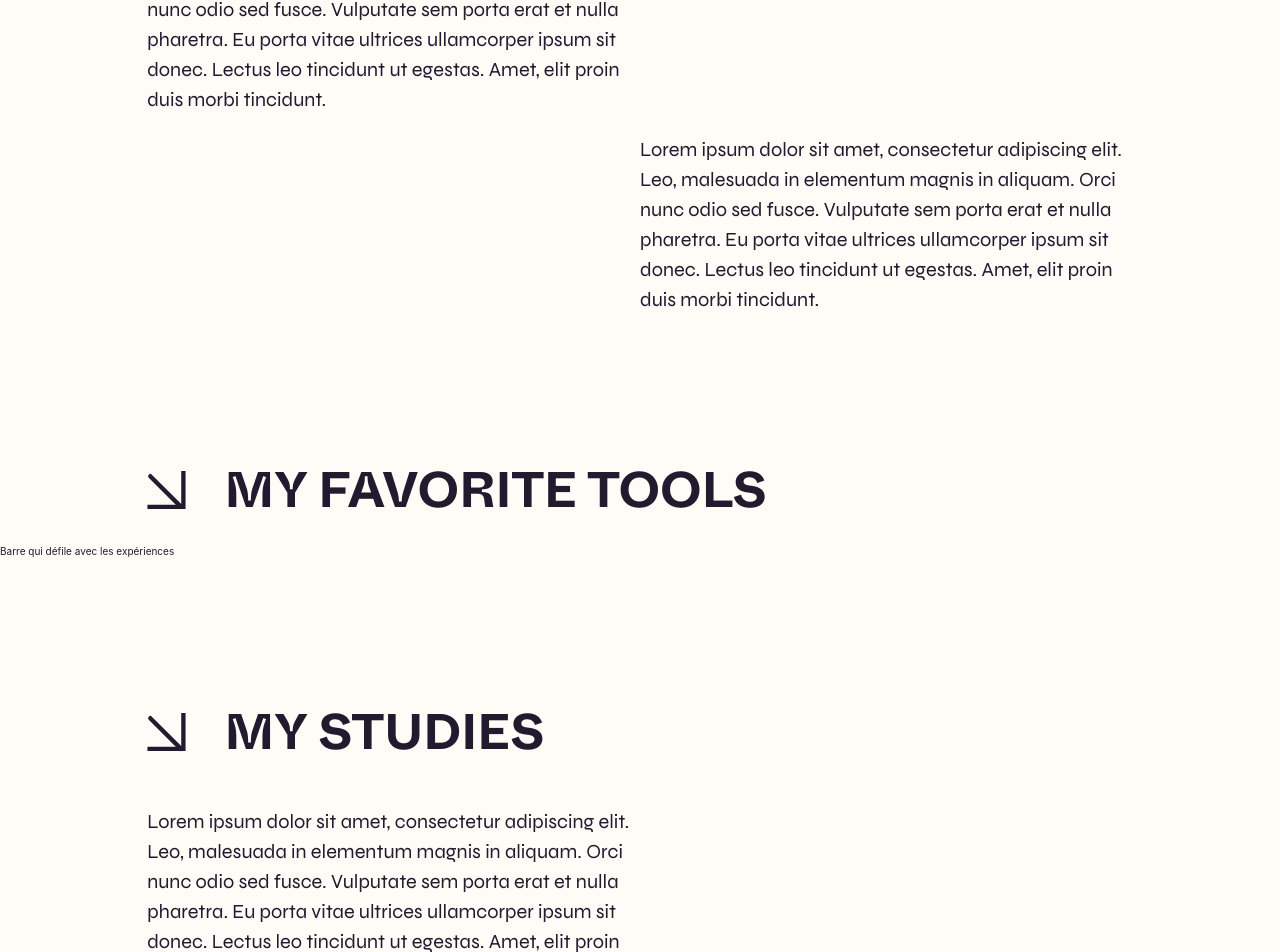
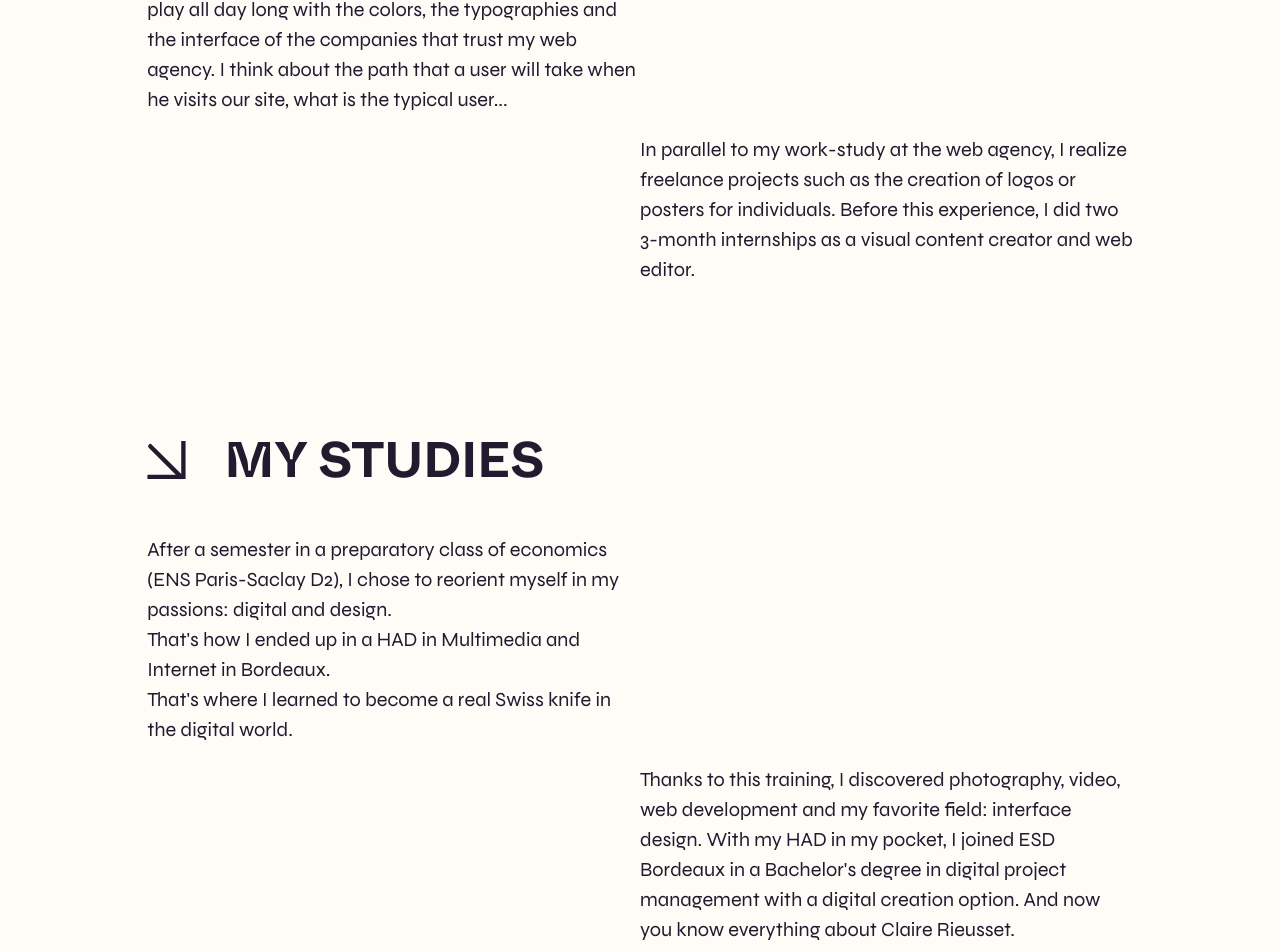
Before and after one commit to justinqllvr/portfolio-claire, a Next.js app in the folder front-end/: page /about in a window 1280 px wide. Shown: the part 1097-2049 px from the top of the page. Built offline with nearby package versions, Linux system fonts and the light colour scheme.

Commit message:
infos about

```diff
--- a/front-end/pages/about.js
+++ b/front-end/pages/about.js
@@ -61,43 +61,48 @@ function about() {
           <div className={styles.section}>
             <Title title={"WORK EXPERIENCES"} />
             <p className={`p ${styles.leftParagraphe}`}>
-              Lorem ipsum dolor sit amet, consectetur adipiscing elit. Leo,
-              malesuada in elementum magnis in aliquam. Orci nunc odio sed
-              fusce. Vulputate sem porta erat et nulla pharetra. Eu porta vitae
-              ultrices ullamcorper ipsum sit donec. Lectus leo tincidunt ut
-              egestas. Amet, elit proin duis morbi tincidunt.
+              September 2021 rhymes with the beginning of my UX/UI design
+              internship at Mink. This experience allows me to play all day long
+              with the colors, the typographies and the interface of the
+              companies that trust my web agency. I think about the path that a
+              user will take when he visits our site, what is the typical
+              user...
             </p>
             <p className={`p ${styles.rightParagraphe}`}>
-              Lorem ipsum dolor sit amet, consectetur adipiscing elit. Leo,
-              malesuada in elementum magnis in aliquam. Orci nunc odio sed
-              fusce. Vulputate sem porta erat et nulla pharetra. Eu porta vitae
-              ultrices ullamcorper ipsum sit donec. Lectus leo tincidunt ut
-              egestas. Amet, elit proin duis morbi tincidunt.{" "}
+              In parallel to my work-study at the web agency, I realize
+              freelance projects such as the creation of logos or posters for
+              individuals. Before this experience, I did two 3-month internships
+              as a visual content creator and web editor.
             </p>
           </div>
-          <div className={styles.section}>
+          {/* <div className={styles.section}>
             <Title title={"MY FAVORITE TOOLS"} />
-          </div>
+          </div> */}
         </Layout>
-      </Layout>
+        {/* </Layout>
       <div>Barre qui défile avec les expériences</div>
-      <Layout>
+      <Layout> */}
         <Layout>
           <div className={styles.section}>
             <Title title={"MY STUDIES"} />
             <p className={`p ${styles.leftParagraphe}`}>
-              Lorem ipsum dolor sit amet, consectetur adipiscing elit. Leo,
-              malesuada in elementum magnis in aliquam. Orci nunc odio sed
-              fusce. Vulputate sem porta erat et nulla pharetra. Eu porta vitae
-              ultrices ullamcorper ipsum sit donec. Lectus leo tincidunt ut
-              egestas. Amet, elit proin duis morbi tincidunt.{" "}
+              After a semester in a preparatory class of economics (ENS
+              Paris-Saclay D2), I chose to reorient myself in my passions:
+              digital and design. <br></br>
+              {
+                "That's how I ended up in a HAD in Multimedia and Internet in Bordeaux."
+              }
+              <br></br>
+              {
+                "That's where I learned to become a real Swiss knife in the digital world."
+              }
             </p>
             <p className={`p ${styles.rightParagraphe}`}>
-              Lorem ipsum dolor sit amet, consectetur adipiscing elit. Leo,
-              malesuada in elementum magnis in aliquam. Orci nunc odio sed
-              fusce. Vulputate sem porta erat et nulla pharetra. Eu porta vitae
-              ultrices ullamcorper ipsum sit donec. Lectus leo tincidunt ut
-              egestas. Amet, elit proin duis morbi tincidunt.{" "}
+              Thanks to this training, I discovered photography, video, web
+              development and my favorite field: interface design. With my HAD
+              in my pocket, I joined ESD Bordeaux in a Bachelor's degree in
+              digital project management with a digital creation option. And now
+              you know everything about Claire Rieusset.
             </p>
           </div>
         </Layout>
```
